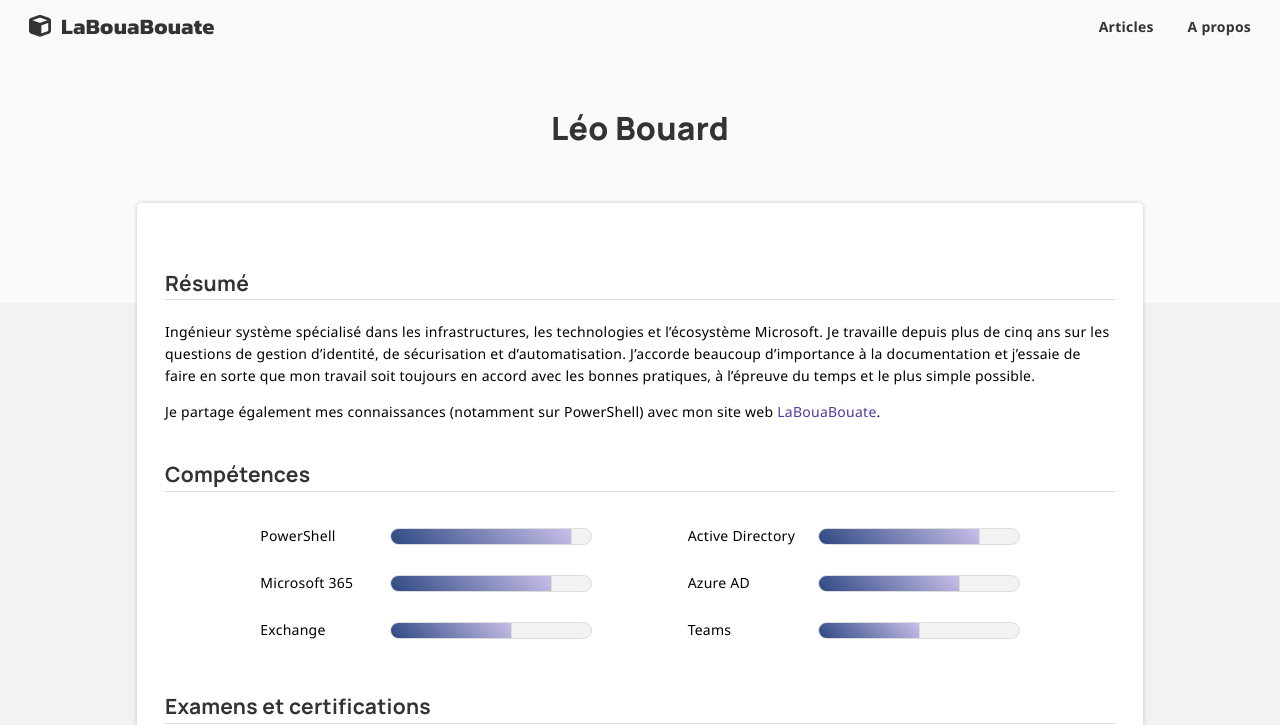
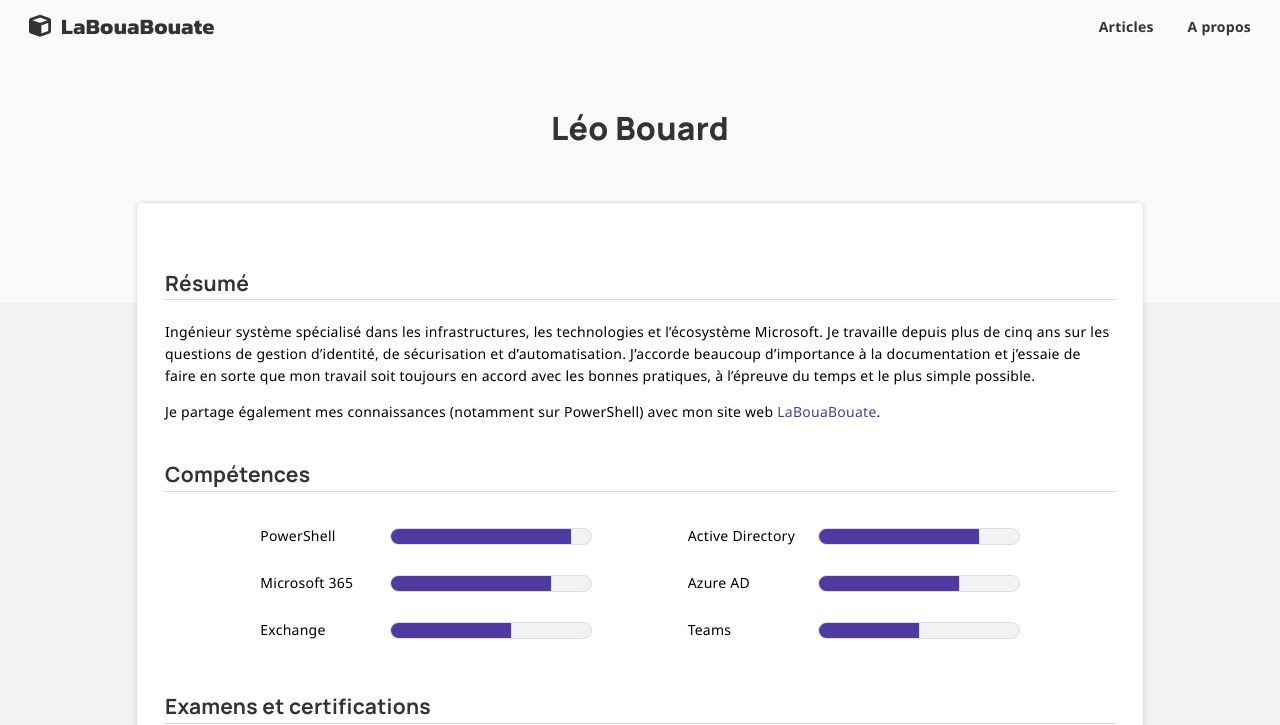
Before and after one commit to leobouard/leobouard.github.io, a Jekyll site: the page built from cv.md, in a window 1280 px wide. Shown: the top 725 px of the page. Built offline with Jekyll 4.4.1, drawn with Linux system fonts in a browser that asks for light colours; nearby versions of some CDN libraries; some web fonts are replaced; grey boxes are pictures that could not be loaded.

Commit message:
Update cv.scss

```diff
--- a/assets/css/cv.scss
+++ b/assets/css/cv.scss
@@ -117,6 +117,6 @@ span.certifStatusActive {
 
 .progressBarContent {
     height: 100%;
-    background: linear-gradient(45deg, var(--primary), var(--secondary));
+    background: var(--accent);
     border-right: var(--border);
 }
```
